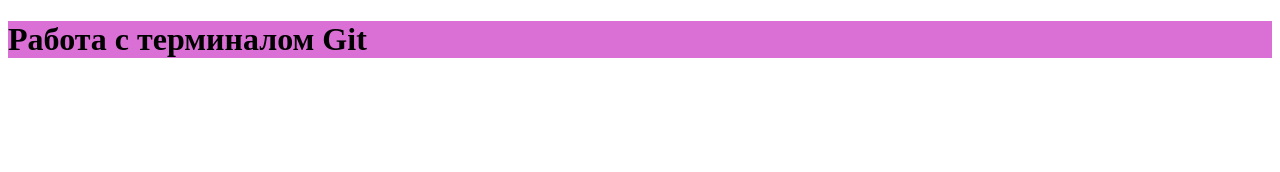
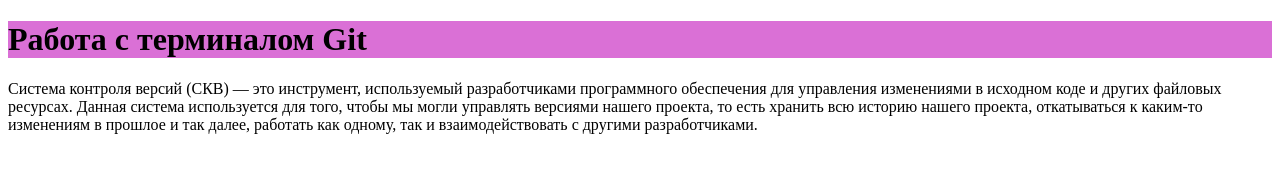
Before and after one commit to Sokol-24/Module-6-git, a plain HTML site: page index.html in a window 1280 px wide. Drawn offline with Linux system fonts and the light colour scheme.

Commit message:
Добавили основную информацию  на сайт

```diff
--- a/index.html
+++ b/index.html
@@ -10,5 +10,9 @@
     <header>
         <h1>Работа с терминалом Git</h1>
     </header>
+    <main>
+        Система контроля версий (СКВ) — это инструмент, используемый разработчиками программного обеспечения для управления изменениями в исходном коде и других файловых ресурсах.
+Данная система используется для того, чтобы мы могли управлять версиями нашего проекта, то есть хранить всю историю нашего проекта, откатываться к каким-то изменениям в прошлое и так далее, работать как одному, так и взаимодействовать с другими разработчиками.
+    </main>
 </body>
 </html>
```
